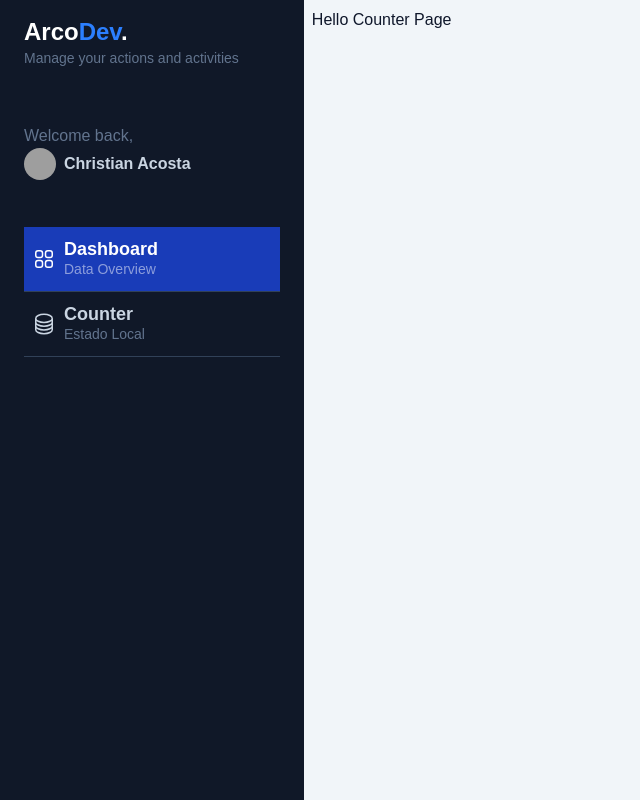
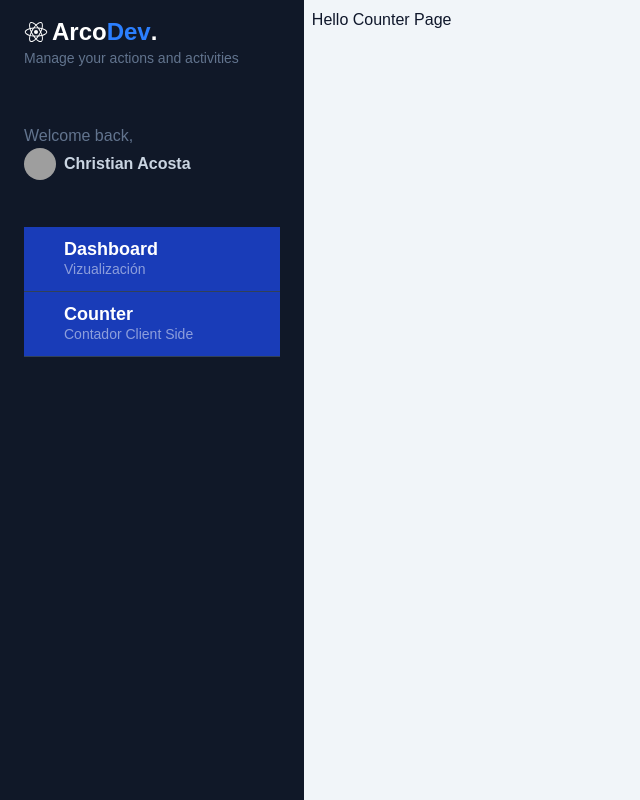
Before and after one commit to arco14/my-dashboard, a Next.js app: page /dashboard/counter in a window 1280 px wide. Shown: the whole page, without its empty margins (0-640 px from the left). Built offline with nearby package versions, Linux system fonts and the light colour scheme; grey boxes are pictures that could not be loaded.

Commit message:
Agregando libreria de iconos y creandolo dinamicamente por interface

```diff
--- a/app/components/Sidebar.tsx
+++ b/app/components/Sidebar.tsx
@@ -1,11 +1,32 @@
 import Image from 'next/image';
+import { IoBrowsersOutline, IoCalculator, IoLogoReact } from 'react-icons/io5';
+import { SidebarMenuItems } from './SidebarMenuItems';
+
+const menuItems = [
+    {
+        path: '/dashboard/main',
+        icon: <IoBrowsersOutline size={40}/>,
+        title: 'Dashboard',
+        subTitle: 'Vizualización'
+    },
+     {
+        path: '/dashboard/counter',
+        icon: <IoCalculator size={40}/>,
+        title: 'Counter',
+        subTitle: 'Contador Client Side'
+    }
+]
+
 export const Sidebar = () => {
     return (
         <div id="menu"
             style={{ width:  '400px' }}
             className="bg-gray-900 min-h-screen z-10 text-slate-300 w-64 left-0 h-screen overflow-y-scroll">
             <div id="logo" className="my-4 px-6">
-                <h1 className="text-lg md:text-2xl font-bold text-white">Arco<span className="text-blue-500">Dev</span>.</h1>
+                <h1 className="flex items-center text-lg md:text-2xl font-bold text-white">
+                    <IoLogoReact className='mr-1' />
+                    <span>Arco</span>
+                    <span className="text-blue-500">Dev</span>.</h1>
                 <p className="text-slate-500 text-sm">Manage your actions and activities</p>
             </div>
 
@@ -27,31 +48,11 @@ export const Sidebar = () => {
             </div>
 
             <div id="nav" className="w-full px-6">
-
-                <a href="#" className="w-full px-2 inline-flex space-x-2 items-center border-b border-slate-700 py-3 bg-blue-800 hover:bg-white/5 transition ease-linear duration-150">
-                    <div>
-                        <svg xmlns="http://www.w3.org/2000/svg" fill="none" viewBox="0 0 24 24" strokeWidth="1.5" stroke="currentColor" className="w-6 h-6 text-white">
-                            <path strokeLinecap="round" strokeLinejoin="round" d="M3.75 6A2.25 2.25 0 016 3.75h2.25A2.25 2.25 0 0110.5 6v2.25a2.25 2.25 0 01-2.25 2.25H6a2.25 2.25 0 01-2.25-2.25V6zM3.75 15.75A2.25 2.25 0 016 13.5h2.25a2.25 2.25 0 012.25 2.25V18a2.25 2.25 0 01-2.25 2.25H6A2.25 2.25 0 013.75 18v-2.25zM13.5 6a2.25 2.25 0 012.25-2.25H18A2.25 2.25 0 0120.25 6v2.25A2.25 2.25 0 0118 10.5h-2.25a2.25 2.25 0 01-2.25-2.25V6zM13.5 15.75a2.25 2.25 0 012.25-2.25H18a2.25 2.25 0 012.25 2.25V18A2.25 2.25 0 0118 20.25h-2.25A2.25 2.25 0 0113.5 18v-2.25z" />
-                        </svg>
-
-                    </div>
-                    <div className="flex flex-col">
-                        <span className="text-lg font-bold leading-5 text-white">Dashboard</span>
-                        <span className="text-sm text-white/50 hidden md:block">Data Overview</span>
-                    </div>
-                </a>
-
-                <a href="#" className="w-full px-2 inline-flex space-x-2 items-center border-b border-slate-700 py-3 hover:bg-white/5 transition ease-linear duration-150">
-                    <div>
-                        <svg xmlns="http://www.w3.org/2000/svg" fill="none" viewBox="0 0 24 24" strokeWidth="1.5" stroke="currentColor" className="w-6 h-6">
-                            <path strokeLinecap="round" strokeLinejoin="round" d="M20.25 6.375c0 2.278-3.694 4.125-8.25 4.125S3.75 8.653 3.75 6.375m16.5 0c0-2.278-3.694-4.125-8.25-4.125S3.75 4.097 3.75 6.375m16.5 0v11.25c0 2.278-3.694 4.125-8.25 4.125s-8.25-1.847-8.25-4.125V6.375m16.5 0v3.75m-16.5-3.75v3.75m16.5 0v3.75C20.25 16.153 16.556 18 12 18s-8.25-1.847-8.25-4.125v-3.75m16.5 0c0 2.278-3.694 4.125-8.25 4.125s-8.25-1.847-8.25-4.125" />
-                        </svg>
-                    </div>
-                    <div className="flex flex-col">
-                        <span className="text-lg text-slate-300 font-bold leading-5">Counter</span>
-                        <span className="text-sm text-slate-500 hidden md:block">Estado Local</span>
-                    </div>
-                </a>
+                {
+                    menuItems.map(item => (
+                        <SidebarMenuItems  key={item.path} {...item} />
+                    ))
+                }
             </div>
         </div>
     )
--- /dev/null
+++ b/app/components/SidebarMenuItems.tsx
@@ -0,0 +1,25 @@
+import { JSX } from "react";
+
+interface Props {
+    path: string;
+    icon: JSX.Element;
+    title: string;
+    subTitle: string;
+}
+
+export const SidebarMenuItems = ({path, icon, title, subTitle}: Props) => {
+    return (
+        <a href="#" className="w-full px-2 inline-flex space-x-2 items-center border-b border-slate-700 py-3 bg-blue-800 hover:bg-white/5 transition ease-linear duration-150">
+            <div>
+                <svg xmlns="http://www.w3.org/2000/svg" fill="none" viewBox="0 0 24 24" strokeWidth="1.5" stroke="currentColor" className="w-6 h-6 text-white">
+                    {path}
+                </svg>
+
+            </div>
+            <div className="flex flex-col">
+                <span className="text-lg font-bold leading-5 text-white">{ title }</span>
+                <span className="text-sm text-white/50 hidden md:block">{ subTitle }</span>
+            </div>
+        </a>
+    )
+}
--- /dev/null
+++ b/app/dashboard/main/page.tsx
@@ -0,0 +1,7 @@
+export default function MianPage() {
+    return (
+        <div>
+            <h1>Hello Main Page</h1>
+        </div>
+    );
+}
--- a/app/page.tsx
+++ b/app/page.tsx
@@ -2,10 +2,5 @@ import { redirect } from "next/navigation";
 
 export default function HomePage() {
   //? Direccion directo a la pagina del counter
-  redirect('/dashboard/counter')
-  return (
-    <>
-      <h1>Hola mundo</h1>
-    </>
-  );
+  redirect('/dashboard/main')
 }
--- a/package.json
+++ b/package.json
@@ -11,7 +11,8 @@
   "dependencies": {
     "next": "16.1.6",
     "react": "19.2.3",
-    "react-dom": "19.2.3"
+    "react-dom": "19.2.3",
+    "react-icons": "^5.6.0"
   },
   "devDependencies": {
     "@tailwindcss/postcss": "^4",
```
Also changed, not shown: 1 other file (tests, documents, lock files or other folders).
